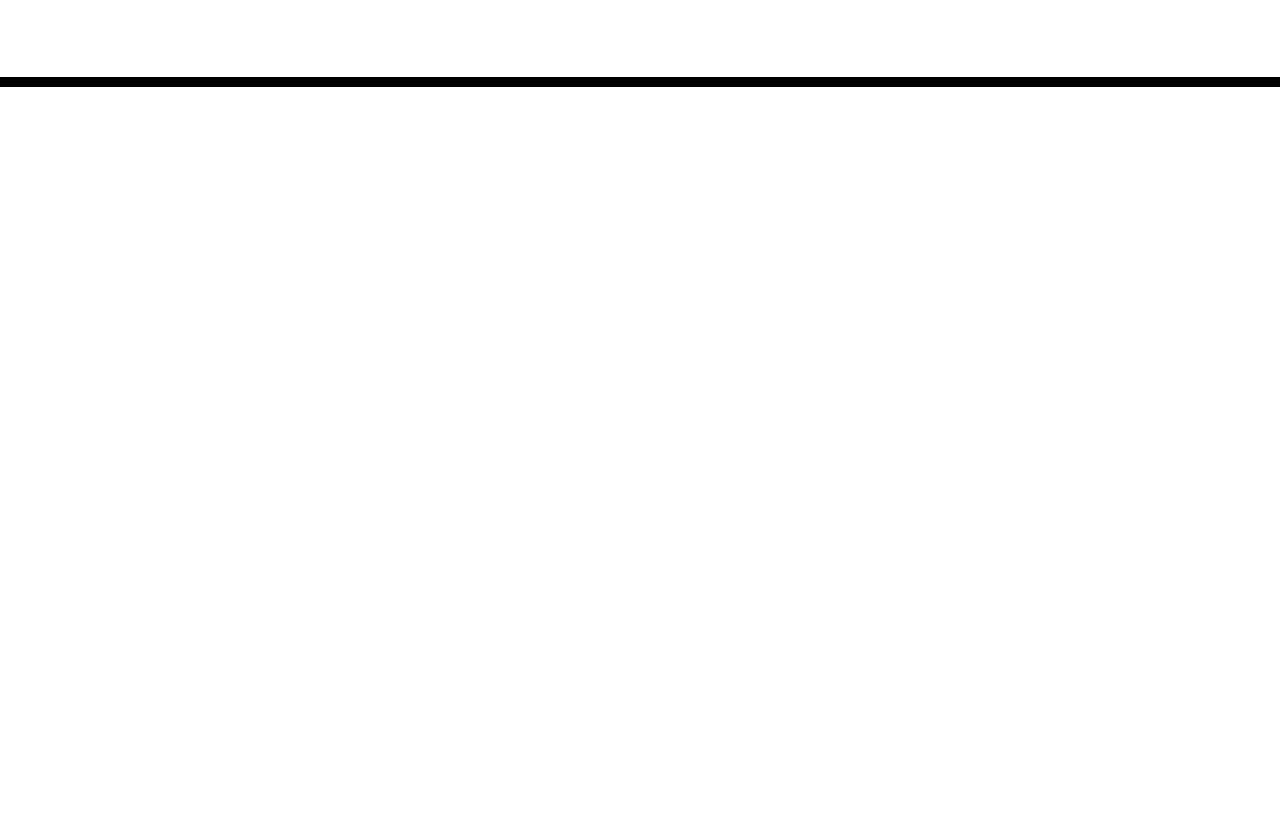
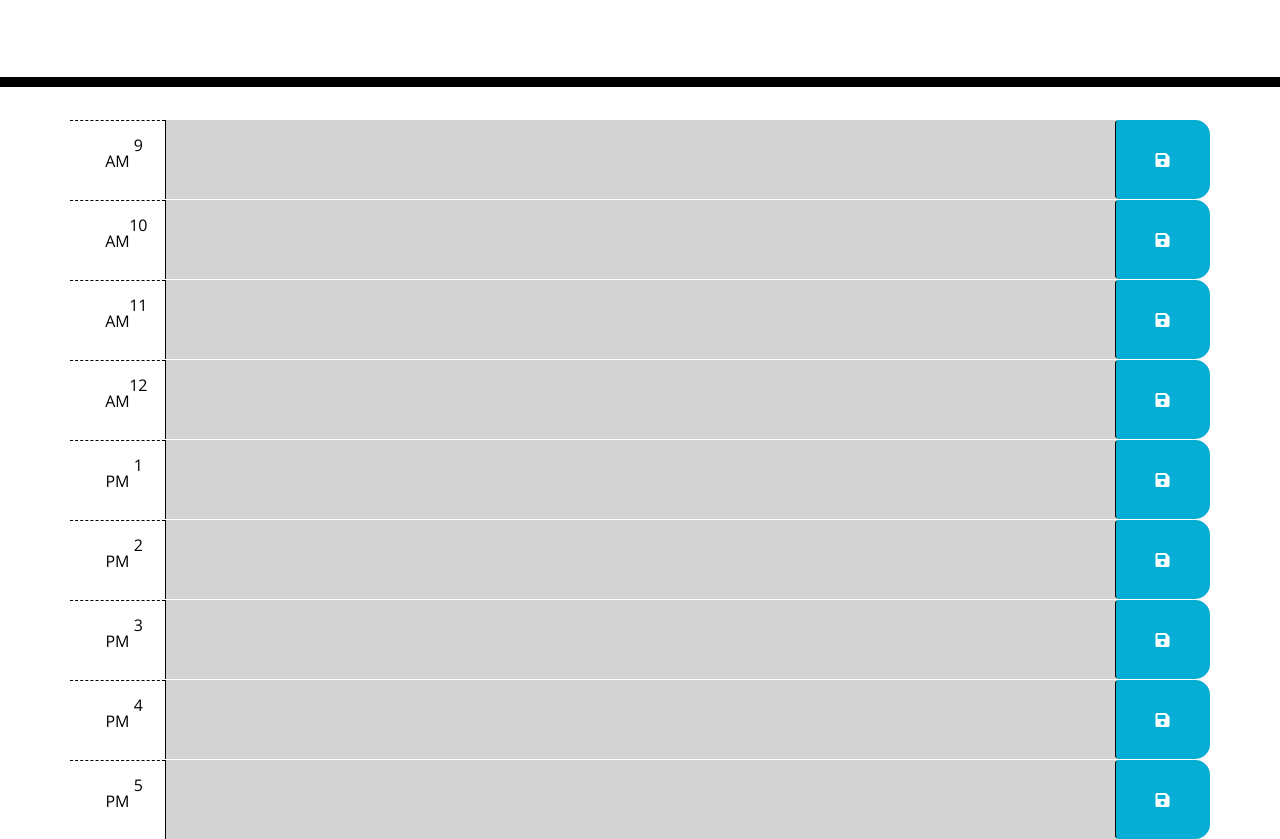
Before and after one commit to ShuanLim/slims-workday-scheduler, a plain HTML site: page Develop/index.html in a window 1280 px wide. Shown: the part 181-1020 px from the top of the page. Before the commit the page ends 800 px from the top, so only its background shows below. Drawn offline with nearby package versions, Linux system fonts and the light colour scheme.

Commit message:
time blocks & jquery

```diff
--- a/Develop/index.html
+++ b/Develop/index.html
@@ -30,9 +30,81 @@
     </header>
     <div class="container">
       <!-- Timeblocks go here -->
+      <div id="hour9" class="row time-block">
+        <div class="col-md-1 hour">
+          9 AM
+        </div>
+        <textarea class="col-md-10 description"></textarea>
+        <button class="btn saveBtn col-md-1"><i class="fas fa-save"></i></i></button>
+      </div>
+
+      <div id="hour10" class="row time-block">
+        <div class="col-md-1 hour">
+          10 AM
+        </div>
+        <textarea class="col-md-10 description"></textarea>
+        <button class="btn saveBtn col-md-1"><i class="fas fa-save"></i></i></button>
+      </div>
+
+      <div id="hour11" class="row time-block">
+        <div class="col-md-1 hour">
+          11 AM
+        </div>
+        <textarea class="col-md-10 description"></textarea>
+        <button class="btn saveBtn col-md-1"><i class="fas fa-save"></i></i></button>
+      </div>
+
+      <div id="hour12" class="row time-block">
+        <div class="col-md-1 hour">
+          12 AM
+        </div>
+        <textarea class="col-md-10 description"></textarea>
+        <button class="btn saveBtn col-md-1"><i class="fas fa-save"></i></i></button>
+      </div>
+
+      <div id="hour1" class="row time-block">
+        <div class="col-md-1 hour">
+          1 PM
+        </div>
+        <textarea class="col-md-10 description"></textarea>
+        <button class="btn saveBtn col-md-1"><i class="fas fa-save"></i></i></button>
+      </div>
+
+      <div id="hour2" class="row time-block">
+        <div class="col-md-1 hour">
+          2 PM
+        </div>
+        <textarea class="col-md-10 description"></textarea>
+        <button class="btn saveBtn col-md-1"><i class="fas fa-save"></i></i></button>
+      </div>
+
+      <div id="hour3" class="row time-block">
+        <div class="col-md-1 hour">
+          3 PM
+        </div>
+        <textarea class="col-md-10 description"></textarea>
+        <button class="btn saveBtn col-md-1"><i class="fas fa-save"></i></i></button>
+      </div>
+
+      <div id="hour4" class="row time-block">
+        <div class="col-md-1 hour">
+          4 PM
+        </div>
+        <textarea class="col-md-10 description"></textarea>
+        <button class="btn saveBtn col-md-1"><i class="fas fa-save"></i></i></button>
+      </div>
+
+      <div id="hour5" class="row time-block">
+        <div class="col-md-1 hour">
+          5 PM
+        </div>
+        <textarea class="col-md-10 description"></textarea>
+        <button class="btn saveBtn col-md-1"><i class="fas fa-save"></i></i></button>
+      </div>
     </div>
 
     <script src="https://code.jquery.com/jquery-3.4.1.min.js"></script>
     <script src="https://cdnjs.cloudflare.com/ajax/libs/moment.js/2.24.0/moment.min.js"></script>
+    <script src="../Assets/script.js"></script>
   </body>
 </html>
```
